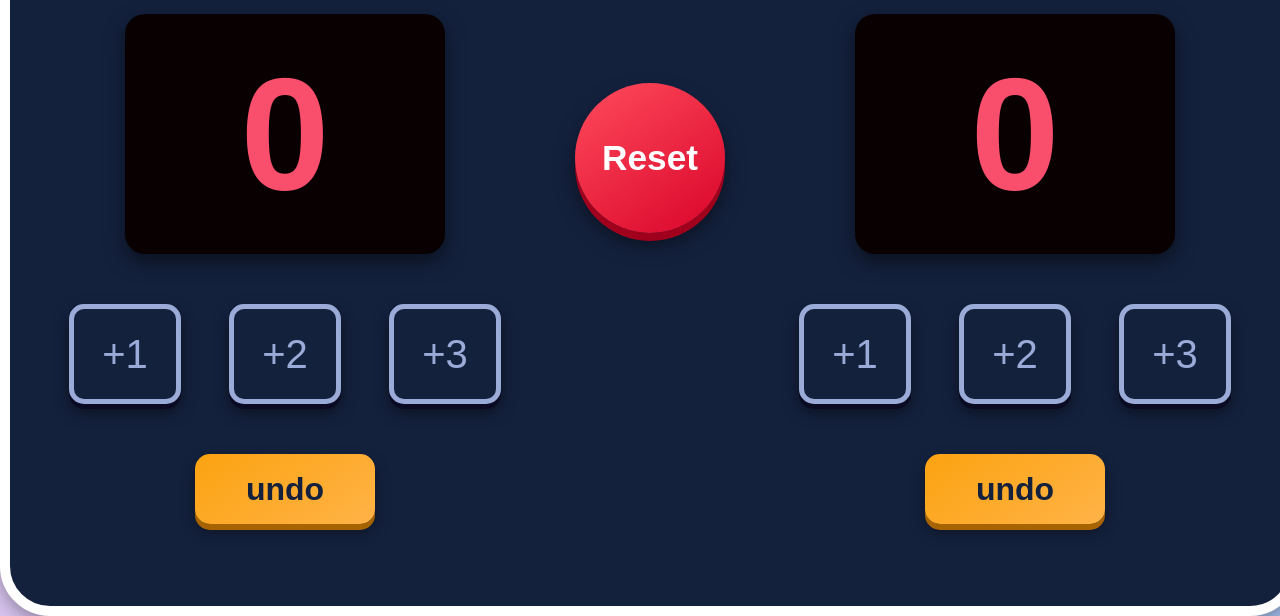
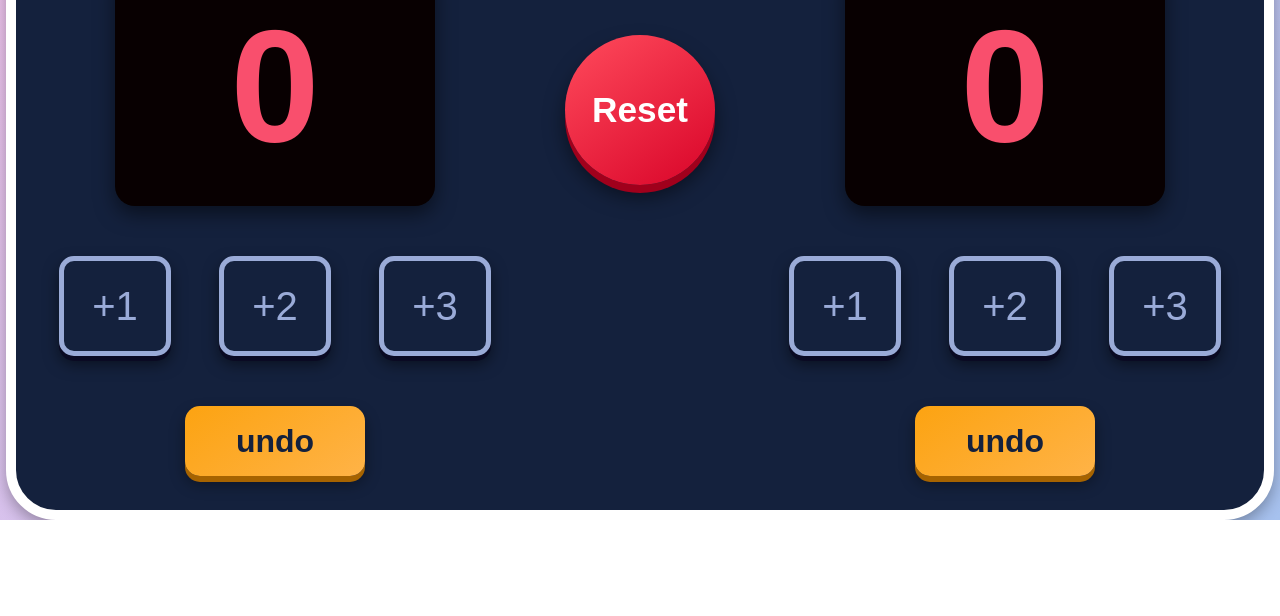
Before and after one commit to Rejancortess/scoreboard, a plain HTML site: page index.html in a window 1280 px wide. Shown: the part 400-1016 px from the top of the page. After the commit the page ends 920 px from the top, so only its background shows below. Drawn offline with Linux system fonts and the light colour scheme; a web font is replaced by a local one.

Commit message:
Update style.css

```diff
--- a/style.css
+++ b/style.css
@@ -13,8 +13,8 @@ body {
   color: white;
   text-align: center;
   align-items: center;
-  width: 80rem;
-  height: 56rem;
+  width: 78rem;
+  height: 50rem;
   margin-left: auto;
   margin-right: auto;
   margin-top: 100px;
```
